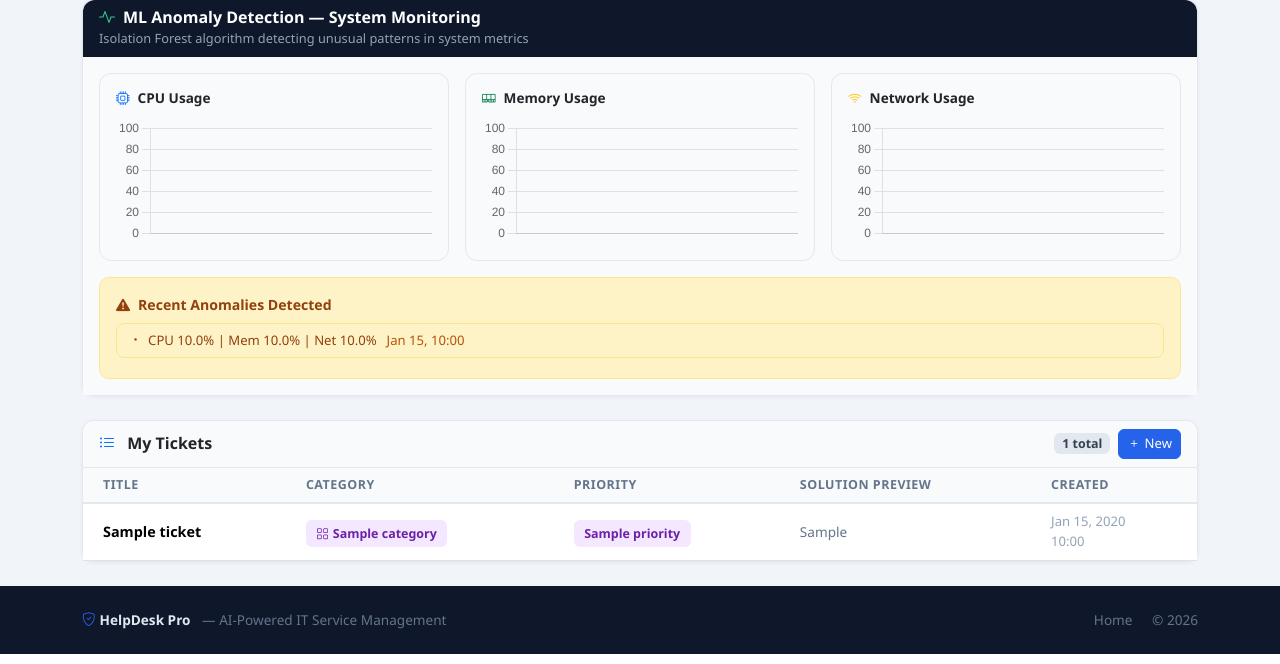
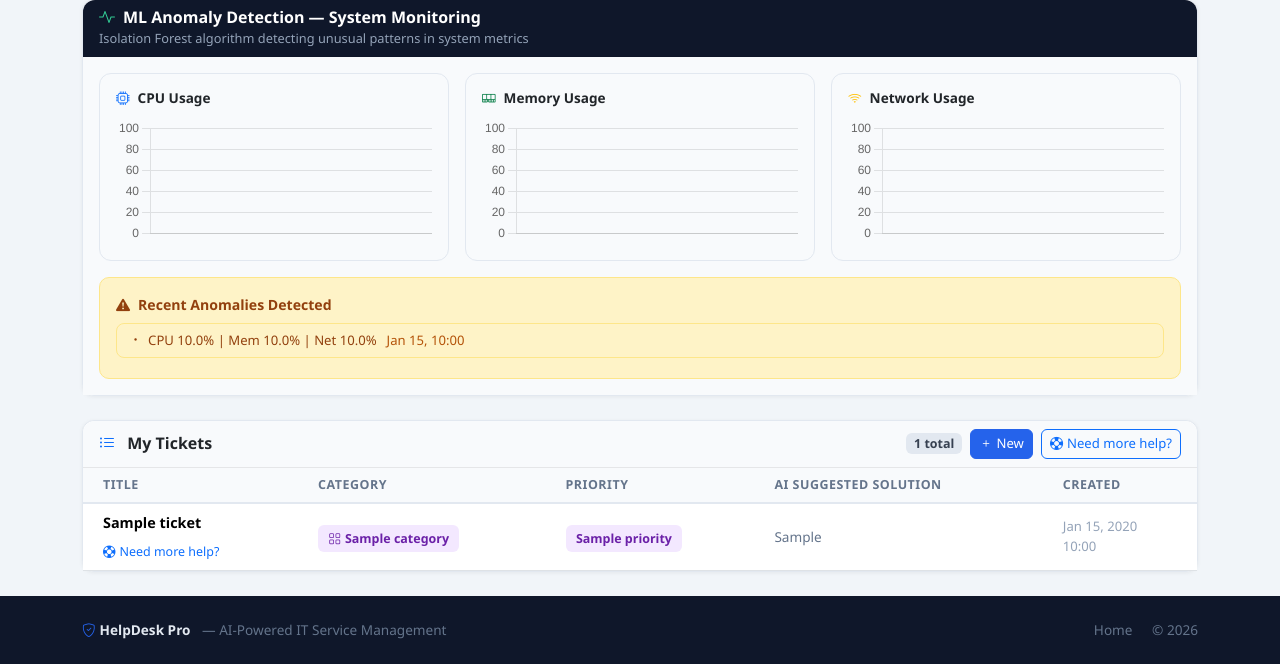
Before and after one commit to kakul-gautam/Autonomous-IT-Service-Desk-Intelligence-Resolution-Automation-Platform, a Django app: template templates/templates/dashboard/dashboard.html in a window 1280 px wide. Shown: the part 947-1611 px from the top of the page. Run offline with Django 5.2, Linux system fonts and the light colour scheme; the template is opened without the code that fills it: most values are stand-ins (such as "Sample title", 1, 10 or a date in 2020).

Commit message:
Update dashboard.html

```diff
--- a/templates/templates/dashboard/dashboard.html
+++ b/templates/templates/dashboard/dashboard.html
@@ -168,6 +168,9 @@
             <a href="{% url 'create_ticket' %}" class="btn btn-primary btn-sm" style="border-radius:6px;font-size:0.82rem">
                 <i class="bi bi-plus me-1"></i>New
             </a>
+            <a href="{% url 'support_create' %}" class="btn btn-outline-primary btn-sm" style="border-radius:6px;font-size:0.82rem">
+                <i class="bi bi-life-preserver me-1"></i>Need more help?
+            </a>
         </div>
     </div>
     <div class="card-body p-0">
@@ -179,7 +182,7 @@
                         <th style="padding-left:1.25rem">Title</th>
                         <th>Category</th>
                         <th>Priority</th>
-                        <th>Solution Preview</th>
+                        <th>AI Suggested Solution</th>
                         <th>Created</th>
                     </tr>
                 </thead>
@@ -191,6 +194,12 @@
                             {% if is_admin_user and ticket.owner %}
                             <div style="font-size:0.78rem;color:#94a3b8">by {{ ticket.owner.username }}</div>
                             {% endif %}
+                            <div class="mt-1">
+                                <a href="{% url 'support_create' %}?prefill={{ ticket.title|urlencode }}%20-%20{{ ticket.description|truncatechars:180|urlencode }}"
+                                   style="font-size:0.78rem;text-decoration:none;">
+                                    <i class="bi bi-life-preserver me-1"></i>Need more help?
+                                </a>
+                            </div>
                         </td>
                         <td>
                             {% if ticket.category == 'Software' %}
@@ -216,8 +225,8 @@
                             <span class="cat-badge cat-other">{{ ticket.priority|default:"N/A" }}</span>
                             {% endif %}
                         </td>
-                        <td style="font-size:0.85rem;color:#64748b;max-width:200px">
-                            {{ ticket.suggested_solution|truncatewords:10|default:"N/A" }}
+                        <td style="font-size:0.85rem;color:#64748b;max-width:220px">
+                            {{ ticket.suggested_solution|truncatewords:15|default:"No suggestion yet" }}
                         </td>
                         <td style="font-size:0.82rem;color:#94a3b8;white-space:nowrap">
                             {{ ticket.created_at|date:"M d, Y" }}<br>
```
